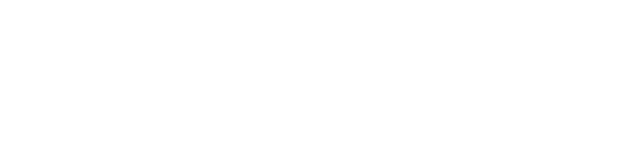
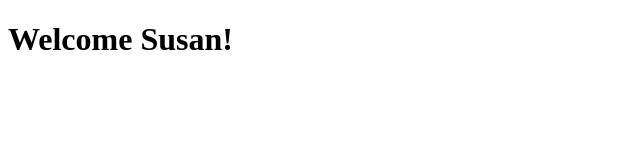
Before and after one commit to susankatz/susankatz.github.io, a plain HTML site: page ClassTests/javascript.html in a window 1280 px wide. Shown: the whole page, without its empty margins (0-640 px from the left). Drawn offline with Linux system fonts and the light colour scheme.

Commit message:
class #3 test files added

```diff
--- a/ClassTests/javascript.html
+++ b/ClassTests/javascript.html
@@ -5,6 +5,79 @@
     <title>In-Class JavaScript</title>
   </head>
   <body>
+    <h1 id="welcome"></h1>
+
+    <script src="./math.js"></script>
+
+    <script>
+        // Numbers
+            var myNumber = 77;
+            myNumber = myNumber + 11;
+            console.log(myNumber, myNumber / 2);
+
+        // Strings
+            var myString = "Javascript is Cool!";
+            console.log("D3 and " + myString)
+
+        // Booleans
+            var bigNumber = myNumber > 100;
+            console.log(bigNumber)
+
+        // Arrays
+             var myArray = ["Susan", myNumber, bigNumber, false, 100];
+            console.log(myArray)
+
+        // Object Variables
+        var user = {
+            name: "Susan",
+            color: "violet",
+            height: 72,
+            dog: "Milo",
+            favoriteNumber: myNumber
+        };
+        console.log(user.name)
+
+        // Functions
+            var sayHello = function (name) {
+                var helloString = "Hello " + name + "!";
+                console.log("Hello " + name + "!");
+                return helloString;
+            }
+
+            sayHello("UziSuzie");
+            sayHello(user.name);
+            var myDogString = sayHello(user.dog);
+            var mySusanString = sayHello(user.name);
+            console.log(myDogString, mySusanString)
+
+
+           var fourSquare = squarify(4);
+           var hundredSquared = squarify(100);
+
+            console.log(fourSquare);
+            console.log(hundredSquared);
+
+        // Function Variables
+            var sayText = function(txt) {
+                console.log(sayText)
+            }
+
+        // Conditional Statements
+            if (myNumber > 100) {
+                console.log("Wow, greater than 100");
+            }
+            else if (myNumber > 80) {
+                console.warn("Ok, fine its kind of bigger ");
+            }
+            else if (myNumber < 80) {
+                console.log("Lame");
+            }
+
+        // Interacting with Elements
+            var title = document.getElementById("welcome");
+            console.log(title);
+            title.innerHTML = "Welcome " + user.name + "!";
+    </script>
 
   </body>
 </html>
--- /dev/null
+++ b/ClassTests/math.js
@@ -0,0 +1,4 @@
+var squarify = function(num) {
+    var squaredNumber = num * num
+    return squaredNumber;
+}
```
Also changed, not shown: ClassTests/abstract.html (renamed from abstract.html), ClassTests/style.css (renamed from style.css), ClassTests/test.html (renamed from test.html).
